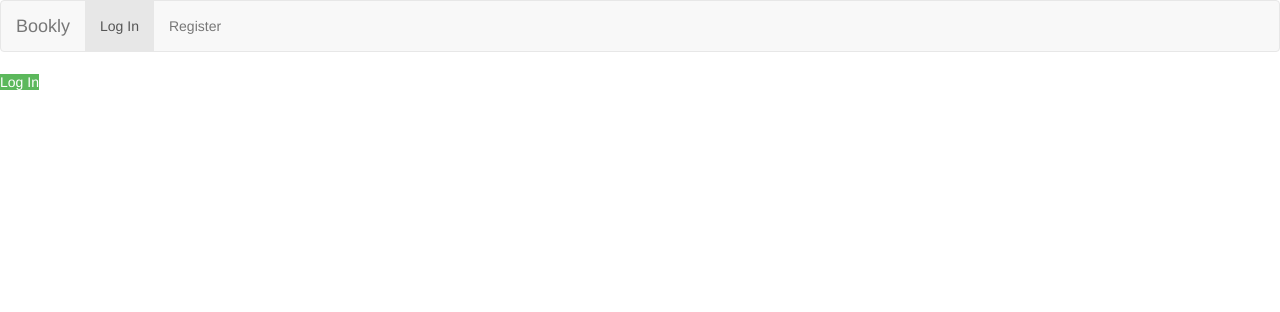
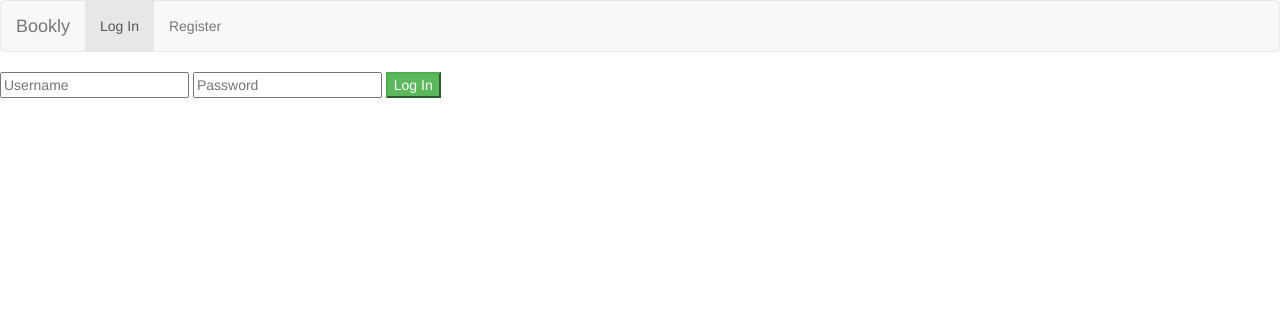
Before and after one commit to bronsinb/CS50, a Flask app: page /login in a window 1280 px wide. Shown: the top 312 px of the page. Run offline with Flask 2, Linux system fonts and the light colour scheme; some libraries are stand-ins or nearby versions.

Commit message:
Registering and Logging in implemented

```diff
--- a/project1/application.py
+++ b/project1/application.py
@@ -28,31 +28,41 @@ db = scoped_session(sessionmaker(bind=engine))
 
 @app.route("/login")
 def login():
-    return render_template("auth.html", main="Log In", navs={"Register": "register"})
+    return render_template("auth.html", main="Log In", inputs={"Username": "username", "Password": "password"}, navs={"Register": "register"})
 
 @app.route("/register")
 def register():
-    return render_template("auth.html", main="Register", navs={"Log In": "login"})
+    return render_template("auth.html", main="Register", inputs={"Username": "username", "Password": "password"}, navs={"Log In": "login"})
 
 @app.route("/authenticate", methods=["POST"])
 def authenticate():
     username = request.form.get("username")
     password = request.form.get("password")
     auth_type = request.form.get("auth_type")
+    passhash = hashlib.md5(password.encode()).hexdigest()
+
+    print(username)
+    print(password)
+    print(auth_type)
 
     #Register
-    if auth_type is "Register":
-        db.execute("INSERT INTO flights (username, passhash) VALUES (:username, :passhash)",
-            {"username": username, "passhash": hashlib.md5(password.encode()).hexdigest()})
-        db.commit()
+    if auth_type == "Register":
+        try:
+            db.execute("INSERT INTO users (username, passhash) VALUES (:username, :passhash)",
+                {"username": username, "passhash": passhash})
+            db.commit()
+        except:
+            print("Wrong")
+        return redirect(url_for('login'))
 
     #Check if user exists
-    if db.execute("SELECT * FROM users WHERE username = :username AND passhash = :passhash",
-        {"username": username, "passhash": hashlib.md5(password.encode()).hexdigest()}).rowcount == 0:
-        return redirect(url_for('login'))
+    if auth_type == "Log In":
+        if db.execute("SELECT * FROM users WHERE username = :username AND passhash = :passhash",
+            {"username": username, "passhash": passhash}).rowcount == 0:
+            return redirect(url_for('login'))
 
-    session["username"] = username
-    return redirect(url_for('index'))
+        session["username"] = username
+        return redirect(url_for('index'))
 
 
 @app.route("/")
@@ -60,4 +70,9 @@ def index():
     if session.get("username") is None:
         return redirect(url_for('login'))
     else:
-        return render_template("index.html", main="Home", navs=["Log Out"])
+        return render_template("index.html", main="Home", navs={"Log Out": "logout"})
+
+@app.route("/logout")
+def logout():
+    session["username"] = None
+    return redirect(url_for('login'))
--- a/project1/templates/auth.html
+++ b/project1/templates/auth.html
@@ -8,8 +8,11 @@
 
 {% block body %}
     <div class="card">
-        <form>
-            <a href="{{ url_for('index') }}" type="button" class="btn-success">{{ main }}</a>
+        <form action="{{ url_for('authenticate') }}" method="post">
+            {% for input in inputs %}
+                <input name="{{ inputs[input] }}" placeholder="{{ input }}" type="{{ inputs[input] }}">
+            {% endfor %}
+            <button name="auth_type" value="{{ main }}" class="btn-success">{{ main }}</button>
         </form>
     </div>
 {% endblock %}
--- a/project1/templates/index.html
+++ b/project1/templates/index.html
@@ -9,7 +9,7 @@
 {% block body %}
     <div class="card">
         <form>
-            <a href="{{ url_for('main') }}" type="button" class="btn-success">{{ main }}</a>
+            <a href="{{ url_for('index') }}" type="button" class="btn-success">{{ main }}</a>
         </form>
     </div>
 {% endblock %}
```
